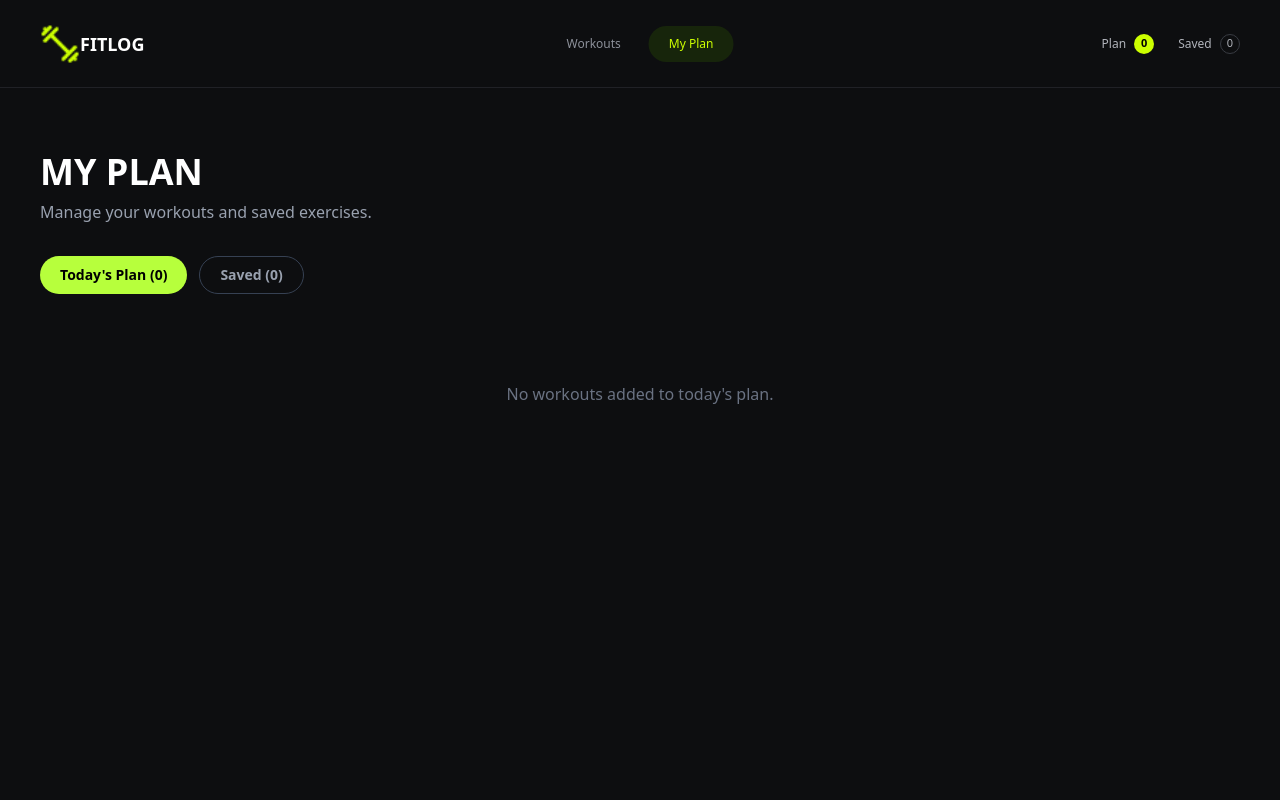
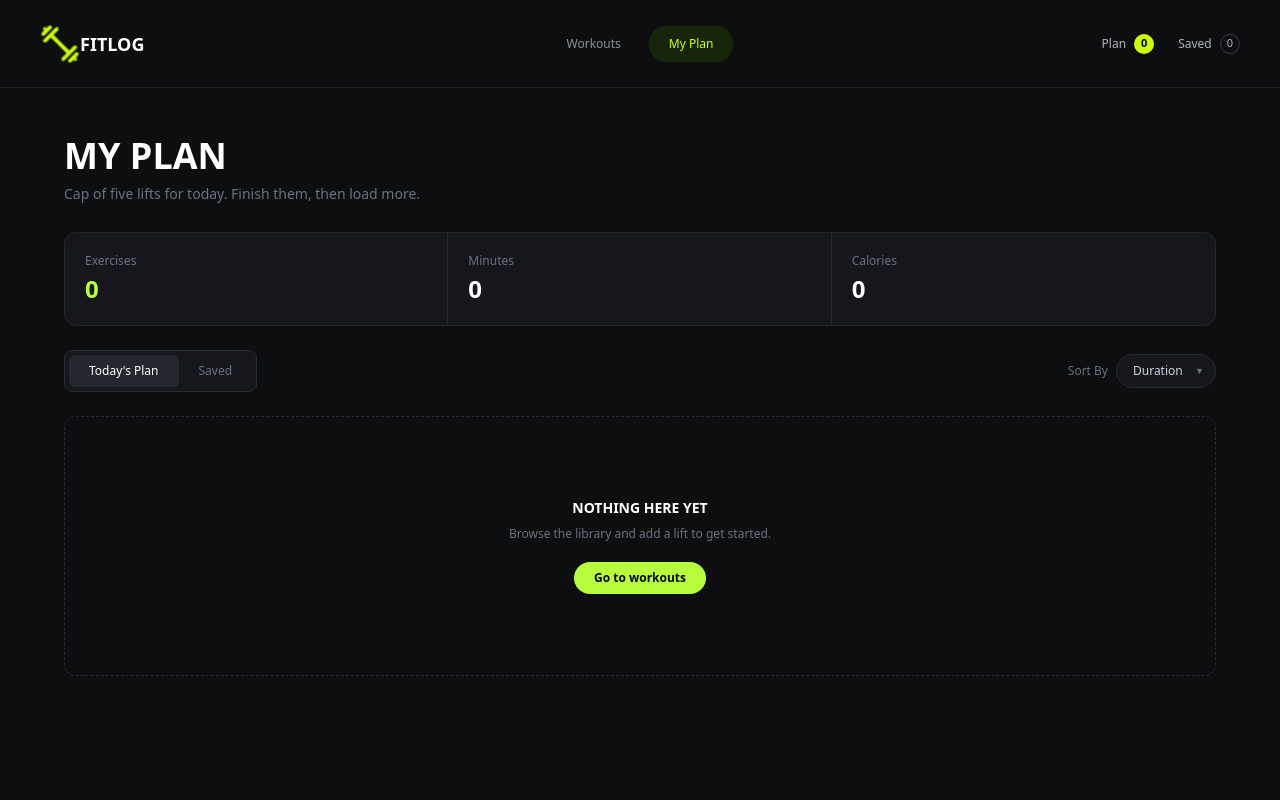
Before and after one commit to aisulcodes/b14-fit-a6, a Next.js app: page /my-plan in a window 1280 px wide. Shown: the top 800 px of the page. Built offline with nearby package versions, Linux system fonts and the light colour scheme.

Commit message:
Today's Plan updated

```diff
--- a/src/app/my-plan/page.tsx
+++ b/src/app/my-plan/page.tsx
@@ -4,117 +4,268 @@ import { useState } from "react";
 import Link from "next/link";
 
 import { useFitlog } from "@/context/FitlogContext";
+import Image from "next/image";
 
 export default function MyPlan() {
-  const [activeTab, setActiveTab] = useState<"plan" | "saved">(
-    "plan"
-  );
+  const [activeTab, setActiveTab] = useState<"plan" | "saved">("plan");
+
+  const [sortBy, setSortBy] = useState<
+    "duration" | "calories" | "rating"
+  >("duration");
 
   const {
     plan,
     saved,
     removeFromPlan,
     removeFromSaved,
+    markAsDone,
   } = useFitlog();
 
   const workouts = activeTab === "plan" ? plan : saved;
 
+  // sort workouts
+  const sortedWorkouts = [...workouts].sort((a, b) => {
+    if (sortBy === "duration") {
+      return a.duration - b.duration;
+    }
+
+    if (sortBy === "calories") {
+      return a.caloriesBurned - b.caloriesBurned;
+    }
+
+    return a.rating - b.rating;
+  });
+
+  // Statistics
+  const totalMinutes = plan.reduce(
+    (total, workout) => total + workout.duration,
+    0
+  );
+
+  const totalCalories = plan.reduce(
+    (total, workout) => total + workout.caloriesBurned,
+    0
+  );
+
   return (
-    <main className="min-h-screen bg-[#0d0e10] px-6 py-16 text-white md:px-10">
-      <h1 className="text-4xl font-bold uppercase">
-        MY PLAN
+    <main className="min-h-screen bg-[#0d0e10] px-6 py-12 text-white md:px-10">
+      <div className="mx-auto max-w-6xl">
+
+        {/* header */}
+        <div>
+          <h1 className="text-3xl font-bold uppercase md:text-4xl">
+            My Plan
           </h1>
 
-      <p className="mt-2 text-gray-400">
-        Manage your workouts and saved exercises.
+          <p className="mt-2 text-sm text-gray-500">
+            Cap of five lifts for today. Finish them, then load more.
           </p>
+        </div>
 
-      {/* tabs setup */}
-      <div className="mt-8 flex gap-3">
+        {/* stats */}
+        <div className="mt-7 grid grid-cols-1 overflow-hidden rounded-xl border border-[#24272e] bg-[#15171c] md:grid-cols-3">
+
+          {/* exercises */}
+          <div className="border-b border-[#24272e] px-5 py-5 md:border-b-0 md:border-r">
+            <p className="text-xs text-gray-500">
+              Exercises</p>
+
+            <p className="mt-1 text-2xl font-bold text-[#b7ff3c]">
+              {plan.length}</p>
+          </div>
+
+          {/* minutes */}
+          <div className="border-b border-[#24272e] px-5 py-5 md:border-b-0 md:border-r">
+            <p className="text-xs text-gray-500">
+              Minutes</p>
+
+            <p className="mt-1 text-2xl font-bold">
+              {totalMinutes}</p>
+          </div>
+
+          {/* calories */}
+          <div className="px-5 py-5">
+            <p className="text-xs text-gray-500">
+              Calories</p>
+
+            <p className="mt-1 text-2xl font-bold">
+              {totalCalories}
+            </p>
+          </div>
+
+        </div>
+
+        {/* tab and sort */}
+        <div className="mt-6 flex flex-col justify-between gap-4 sm:flex-row sm:items-center">
+
+          {/* tabs */}
+          <div className="flex w-fit rounded-lg border border-[#292c32] bg-[#15171c] p-1">
+
             <button
               onClick={() => setActiveTab("plan")}
-          className={`rounded-full px-5 py-2 text-sm font-bold ${
-            activeTab === "plan"
-              ? "bg-[#b7ff3c] text-black"
-              : "border border-gray-700 text-gray-400"
+              className={`rounded-md px-5 py-2 text-xs transition ${activeTab === "plan"
+                ? "bg-[#24272d] text-white"
+                : "text-gray-500 hover:text-white"
                 }`}
             >
-          Today's Plan ({plan.length})
+              Today's Plan
             </button>
 
             <button
               onClick={() => setActiveTab("saved")}
-          className={`rounded-full px-5 py-2 text-sm font-bold ${
-            activeTab === "saved"
-              ? "bg-[#b7ff3c] text-black"
-              : "border border-gray-700 text-gray-400"
+              className={`rounded-md px-5 py-2 text-xs transition ${activeTab === "saved"
+                ? "bg-[#24272d] text-white"
+                : "text-gray-500 hover:text-white"
                 }`}
             >
-          Saved ({saved.length})
+              Saved
             </button>
+
           </div>
 
-      {/* cart */}
-      <div className="mt-10 grid grid-cols-1 gap-6 md:grid-cols-2 lg:grid-cols-3">
-        {workouts.map((workout) => (
+          {/* sort by */}
+          <div className="flex items-center gap-2">
+
+            <span className="text-xs text-gray-500">
+              Sort By </span>
+
+            <div className="relative">
+
+              <select
+                value={sortBy}
+                onChange={(e) =>
+                  setSortBy(
+                    e.target.value as
+                    | "duration"
+                    | "calories"
+                    | "rating"
+                  )
+                }
+                className="appearance-none rounded-full border border-[#292c32] bg-[#15171c] px-4 py-2 pr-8 text-xs text-gray-300 outline-none"
+              >
+                <option value="duration">
+                  Duration
+                </option>
+
+                <option value="calories">
+                  Calories
+                </option>
+
+                <option value="rating">
+                  Rating
+                </option>
+              </select>
+
+
+              <span className="pointer-events-none absolute right-3 top-1/2 -translate-y-1/2 text-[9px] text-gray-500">
+                ▼
+              </span>
+
+            </div>
+
+          </div>
+
+        </div>
+
+        {/* Workout list */}
+        {sortedWorkouts.length > 0 ? (
+          <div className="mt-6 space-y-4">
+            {sortedWorkouts.map((workout) => (
               <div
                 key={workout.id}
-            className="overflow-hidden rounded-xl border border-[#292b30] bg-[#15171c]"
+                className="flex flex-col gap-4 rounded-xl border border-[#292c32] bg-[#15171c] p-4 sm:flex-row sm:items-center"
               >
-            <img
+                {/* image */}
+                <Image
                   src={workout.image}
                   alt={workout.name}
-              className="h-48 w-full object-cover"
+                  className="h-28 w-full rounded-lg object-cover sm:h-20 sm:w-32"
                 />
 
-            <div className="p-5">
-              <h2 className="font-bold uppercase">
+                {/* Workout Info */}
+                <div className="min-w-0 flex-1">
+                  <h2 className="truncate text-sm font-bold uppercase">
                     {workout.name}
                   </h2>
 
-              <p className="mt-2 text-sm text-gray-400">
+                  <p className="mt-1 text-xs text-gray-500">
                     {workout.equipment}
                   </p>
 
-              <div className="mt-5 flex flex-wrap gap-3">
+                  <div className="mt-2 flex flex-wrap items-center gap-4 text-[11px] text-gray-400">
+                    <span>
+                      <span className="text-[#b7ff3c]">◷</span>{" "}
+                      {workout.duration} min
+                    </span>
+
+                    <span>
+                      <span className="text-[#b7ff3c]">🔥</span>{" "}
+                      {workout.caloriesBurned} kcal
+                    </span>
+
+                    <span>
+                      <span className="text-[#b7ff3c]">★</span>{" "}
+                      {workout.rating}
+                    </span>
+                  </div>
+                </div>
+
+                {/* action */}
+                <div className="flex flex-wrap items-center gap-3">
                   <Link
                     href={`/workouts/${workout.id}`}
-                  className="rounded-full bg-[#b7ff3c] px-4 py-2 text-xs font-bold text-black"
+                    className="rounded-full border border-[#383b42] px-5 py-2 text-[11px] text-gray-300 transition hover:border-gray-500 hover:text-white"
                   >
                     View Details
                   </Link>
 
-                {activeTab === "plan" ? (
+                  {activeTab === "plan" && (
                     <button
-                    onClick={() => removeFromPlan(workout.id)}
-                    className="rounded-full border border-red-500 px-4 py-2 text-xs text-red-400"
+                      onClick={() => markAsDone(workout.id)}
+                      className="rounded-full bg-[#b7ff3c] px-5 py-2 text-[11px] font-bold text-black transition hover:bg-[#c9ff70]"
                     >
-                    Remove
-                  </button>
-                ) : (
-                  <button
-                    onClick={() => removeFromSaved(workout.id)}
-                    className="rounded-full border border-red-500 px-4 py-2 text-xs text-red-400"
-                  >
-                    Remove
+                      ✓ Mark as Done
                     </button>
                   )}
-              </div>
+
+                  <button
+                    onClick={() =>
+                      activeTab === "plan"
+                        ? removeFromPlan(workout.id)
+                        : removeFromSaved(workout.id)
+                    }
+                    aria-label="Remove workout"
+                    className="px-2 py-2 text-lg text-gray-500 transition hover:text-red-400"
+                  >
+                    ×
+                  </button>
                 </div>
               </div>
             ))}
           </div>
+        ) : (
+          /* empty state */
+          <div className="mt-6 flex min-h-[260px] flex-col items-center justify-center rounded-xl border border-dashed border-[#292c32] text-center">
+            <h2 className="text-sm font-bold uppercase">
+              Nothing Here Yet
+            </h2>
 
-      {/* empty state */}
-      {workouts.length === 0 && (
-        <div className="mt-12 text-center text-gray-500">
-          <p>
+            <p className="mt-2 max-w-sm text-xs text-gray-500">
               {activeTab === "plan"
-              ? "No workouts added to today's plan."
-              : "No saved workouts yet."}
+                ? "Browse the library and add a lift to get started."
+                : "Save workouts for later and they will appear here."}
             </p>
+
+            <Link
+              href="/"
+              className="mt-5 rounded-full bg-[#b7ff3c] px-5 py-2 text-xs font-bold text-black transition hover:bg-[#c9ff70]"
+            >
+              Go to workouts
+            </Link>
           </div>
         )}
+
+      </div>
     </main>
   );
 }
--- a/src/app/workouts/[id]/page.tsx
+++ b/src/app/workouts/[id]/page.tsx
@@ -4,6 +4,7 @@ import { useEffect, useState } from "react";
 import { useParams } from "next/navigation";
 import { Workout } from "@/types/workoutType";
 import { useFitlog } from "@/context/FitlogContext";
+import Image from "next/image";
 
 export default function WorkoutDetails() {
   const params = useParams();
@@ -57,7 +58,7 @@ export default function WorkoutDetails() {
 
           {/* imagee */}
           <div>
-            <img
+            <Image
               src={workout.image}
               alt={workout.name}
               className="h-full max-h-[650px] w-full rounded-2xl object-cover"
--- a/src/context/FitlogContext.tsx
+++ b/src/context/FitlogContext.tsx
@@ -20,6 +20,7 @@ interface FitlogContextType {
 
   removeFromPlan: (id: number) => void;
   removeFromSaved: (id: number) => void;
+  markAsDone: (id: number) => void;
 }
 
 const FitlogContext = createContext<FitlogContextType | undefined>(
@@ -97,6 +98,10 @@ export function FitlogProvider({
     setPlan(plan.filter((item) => item.id !== id));
     toast.success("Removed from today's plan");
   };
+  const markAsDone = (id: number) => {
+    setPlan(plan.filter((item) => item.id !== id));
+    toast.success("Workout completed!");
+  };
 
   const removeFromSaved = (id: number) => {
     setSaved(saved.filter((item) => item.id !== id));
@@ -112,6 +117,7 @@ export function FitlogProvider({
         saveForLater,
         removeFromPlan,
         removeFromSaved,
+        markAsDone,
       }}
     >
       {children}
```
Lines whose indentation alone changed are shown as unchanged.
